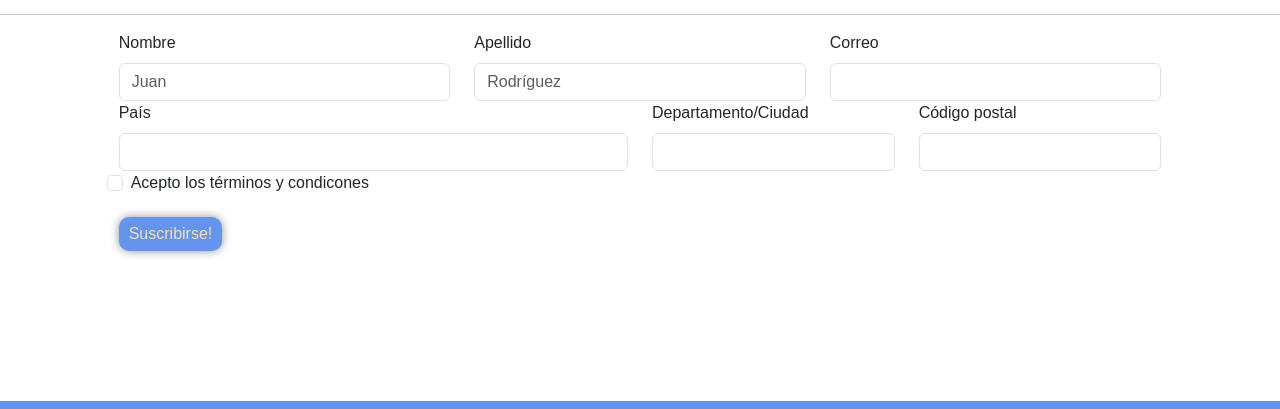
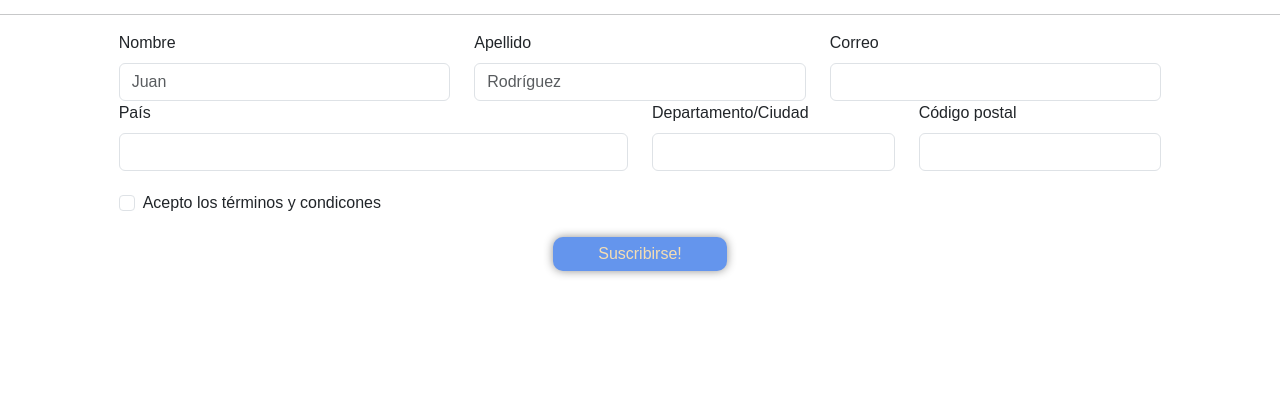
Before and after one commit to RMachin89/PF-RMachin, a website: page pages/contacto.html in a window 1280 px wide. Shown: the part 237-646 px from the top of the page. Drawn offline with nearby package versions, Linux system fonts and the light colour scheme.

Commit message:
correcciones form

```diff
--- a/pages/contacto.html
+++ b/pages/contacto.html
@@ -84,13 +84,14 @@
                     <input type="text" class="form-control">
                 </div>
 
-                <div class="form-check form-check-inline">
-                    <label class="form-check-label" for="inlineCheckDefault">Acepto los términos y condicones</label>
-                    <input class="form-check-input" type="checkbox" id="inlineCheckDefault">
-                </div>
+
 
                 <div class="container">
-                <button class="boton" type="submit">Suscribirse!</button>
+                    <div id="termsycon" class="col-md-4 form-check form-check-inline">
+                        <labelclass="form-check-label" for="inlineCheckDefault">Acepto los términos y condicones</labelclass=>
+                        <input class="form-check-input" type="checkbox" id="inlineCheckDefault">
+                    </div><br>
+                    <button class="offset-5 col-2 boton" type="submit">Suscribirse!</button>
                 </div>
             </form>
         </section>
--- a/scss/pages/_formulario.scss
+++ b/scss/pages/_formulario.scss
@@ -1,5 +1,11 @@
 form {
     font-family: $fuente-comun;
+    div {
+
+    }
+    #termsycon {
+        margin-top: 20px;
+    }
 }
 div .logo {
     @include centrar(flex,row,center,center);
```
Also changed, not shown: css/style.css, 1 other file.
